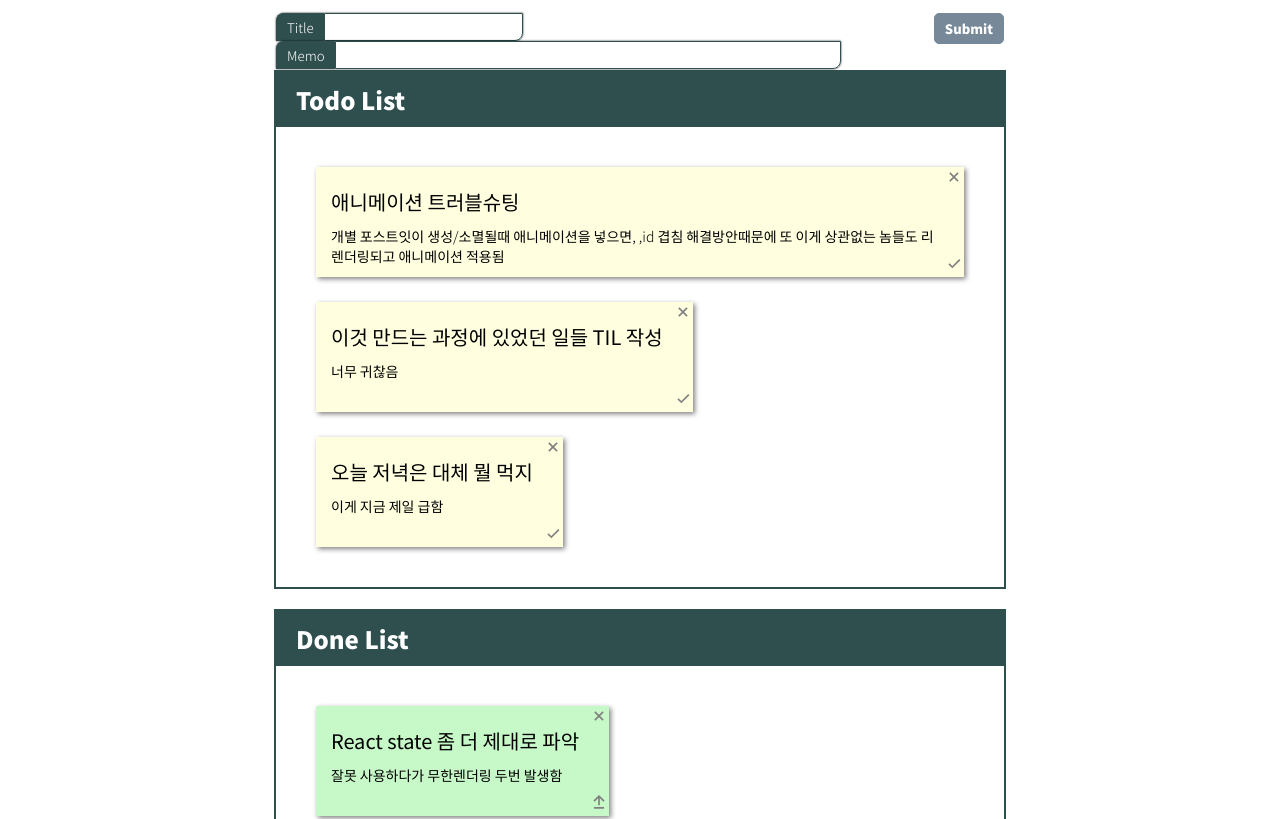
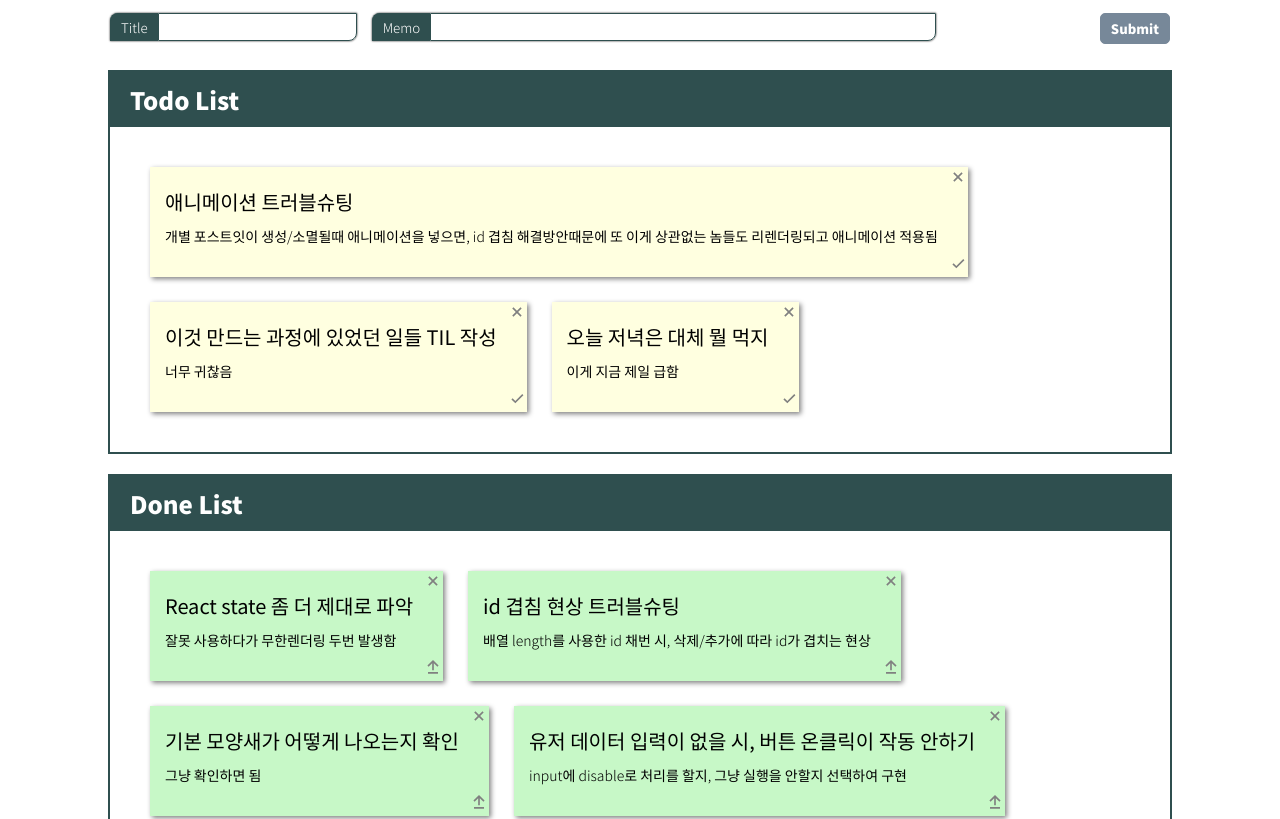
Before and after one commit to vmflxu/reactHW, a React (Create React App) app: page / in a window 1280 px wide. Shown: the top 819 px of the page. Built offline with nearby package versions, Linux system fonts and the light colour scheme.

Commit message:
최종완성

```diff
--- a/src/App.css
+++ b/src/App.css
@@ -12,7 +12,8 @@
   justify-content: center;
   flex-direction: column;
   margin: 0px auto;
-  width: 60%;
+  width:100vw;
+  max-width: 1100px;
 }
 
 header {
@@ -120,7 +121,8 @@ header>div>div {
   width: fit-content;
   padding : 10px 20px 0px 5px;
   min-width: 50px;
-  height: 100px;
+  min-height: 100px;
+  height: auto;
 
   background-color: lightyellow;
   box-shadow: 2px 2px 5px gray;
@@ -153,23 +155,8 @@ header>div>div {
   padding: 40px 40px 40px 40px;
   gap: 25px;
 }
-
-.btnSpace {
-  display: block;
-  z-index: 50;
-  position: relative;
-  text-align: right;
-}
-
-.btnSpace>button {
+.erase {
   cursor: pointer;
-  /* border-radius: 10px; */
-  /* font-size: 0.7rem; */
-  /* font-weight: bold; */
-  background-color: transparent;
-}
-
-.erase {
   position: absolute;
   z-index: 5;
   top: 0px;
@@ -185,6 +172,7 @@ header>div>div {
 }
 
 .todo-done {
+  cursor: pointer;
   position: absolute;
   z-index: 5;
   bottom: 0px;
@@ -200,6 +188,7 @@ header>div>div {
 }
 
 .done-todo {
+  cursor: pointer;
   position: absolute;
   z-index: 5;
   bottom: 0px;
--- a/src/components/Send.jsx
+++ b/src/components/Send.jsx
@@ -1,52 +1,10 @@
 import Header from "./header/Header";
 import Contents from "./contents/Contents";
 import { useState } from 'react';
+import { sampleData } from "../sampledata";
 
 
 export default function Send() {
-        const sampleData = [{
-            id: 0,
-            title : "React state 좀 더 제대로 파악",
-            memo : "잘못 사용하다가 무한렌더링 두번 발생함",
-            isWorking : false,
-        },
-        {
-            id: 1,
-            title : "id 겹침 현상 트러블슈팅",
-            memo : "배열 length를 사용한 id 채번 시, 삭제/추가에 따라 id가 겹치는 현상",
-            isWorking : false,
-        },
-        {
-            id: 2,
-            title : "애니메이션 트러블슈팅",
-            memo : "개별 포스트잇이 생성/소멸될때 애니메이션을 넣으면, ,id 겹침 해결방안때문에 또 이게 상관없는 놈들도 리렌더링되고 애니메이션 적용됨",
-            isWorking : true,
-        },
-        {
-            id: 3,
-            title : "이것 만드는 과정에 있었던 일들 TIL 작성",
-            memo : "너무 귀찮음",
-            isWorking : true,
-        },
-        {
-            id: 4,
-            title : "기본 모양새가 어떻게 나오는지 확인",
-            memo : "그냥 확인하면 됨",
-            isWorking : false,
-        },
-        {
-            id: 5,
-            title : "유저 데이터 입력이 없을 시, 버튼 온클릭이 작동 안하기",
-            memo : "input에 disable로 처리를 할지, 그냥 실행을 안할지 선택하여 구현",
-            isWorking : false,
-        },
-        {
-            id: 6,
-            title : "오늘 저녁은 대체 뭘 먹지",
-            memo : "이게 지금 제일 급함",
-            isWorking : true,
-        },
-    ];
     const [todoList, setTodoList] = useState([...sampleData]);
 
     return (
--- a/src/components/contents/ButtonSpace.jsx
+++ b/src/components/contents/ButtonSpace.jsx
@@ -28,7 +28,6 @@ export default function ButtonSpace({ todoList, element, setTodoList, type }) {
     }
 
     return (
-        // <div className="btnSpace">
         <>
             <Button
                 type={'erase'}
@@ -39,7 +38,5 @@ export default function ButtonSpace({ todoList, element, setTodoList, type }) {
                 onClick={otherwiseBtnHandler}
             />
         </>
-
-        // </div>
     );
 }
--- a/src/components/contents/Listing.jsx
+++ b/src/components/contents/Listing.jsx
@@ -4,15 +4,19 @@ export default function Listing({todoList, setTodoList, boardName}) {
     const isWorking = (boardName === 'Done') ? false : true;
 
     return todoList
-        .filter((element) => element.isWorking === isWorking)
-        .map((element) => {
+        .map((element,index) => {
+            if(element.isWorking === isWorking){
                 return (
                     <Box
+                        key = {index}
                         todoList={todoList}
                         element={element}
                         setTodoList={setTodoList}
                         type={boardName}
                     />
                 );
+            } else {
+                return;
+            }
         });
 }
--- a/src/components/header/DrawInput.jsx
+++ b/src/components/header/DrawInput.jsx
@@ -1,6 +1,7 @@
 export default function DrawInput({ target, category, setFunc }) {
     const text = category === "title" ? "Title" : "Memo";
-    const cssClass = text === "Memo" ? {width: "500px"} : {};
+    const cssClass = text === "Memo" ? {maxWidth: "500px",width:"50vw"} : {};
+
     return (
         <div className="input-group">
             <span className="input-title">{text}</span>
--- /dev/null
+++ b/src/sampledata.js
@@ -0,0 +1,43 @@
+export const sampleData = [{
+    id: 0,
+    title: "React state 좀 더 제대로 파악",
+    memo: "잘못 사용하다가 무한렌더링 두번 발생함",
+    isWorking: false,
+},
+{
+    id: 1,
+    title: "id 겹침 현상 트러블슈팅",
+    memo: "배열 length를 사용한 id 채번 시, 삭제/추가에 따라 id가 겹치는 현상",
+    isWorking: false,
+},
+{
+    id: 2,
+    title: "애니메이션 트러블슈팅",
+    memo: "개별 포스트잇이 생성/소멸될때 애니메이션을 넣으면, id 겹침 해결방안때문에 또 이게 상관없는 놈들도 리렌더링되고 애니메이션 적용됨",
+    isWorking: true,
+},
+{
+    id: 3,
+    title: "이것 만드는 과정에 있었던 일들 TIL 작성",
+    memo: "너무 귀찮음",
+    isWorking: true,
+},
+{
+    id: 4,
+    title: "기본 모양새가 어떻게 나오는지 확인",
+    memo: "그냥 확인하면 됨",
+    isWorking: false,
+},
+{
+    id: 5,
+    title: "유저 데이터 입력이 없을 시, 버튼 온클릭이 작동 안하기",
+    memo: "input에 disable로 처리를 할지, 그냥 실행을 안할지 선택하여 구현",
+    isWorking: false,
+},
+{
+    id: 6,
+    title: "오늘 저녁은 대체 뭘 먹지",
+    memo: "이게 지금 제일 급함",
+    isWorking: true,
+},
+]
```
Also changed, not shown: src/components/contents/Contents.jsx (+3 -4 lines). Lines whose indentation alone changed are shown as unchanged.
